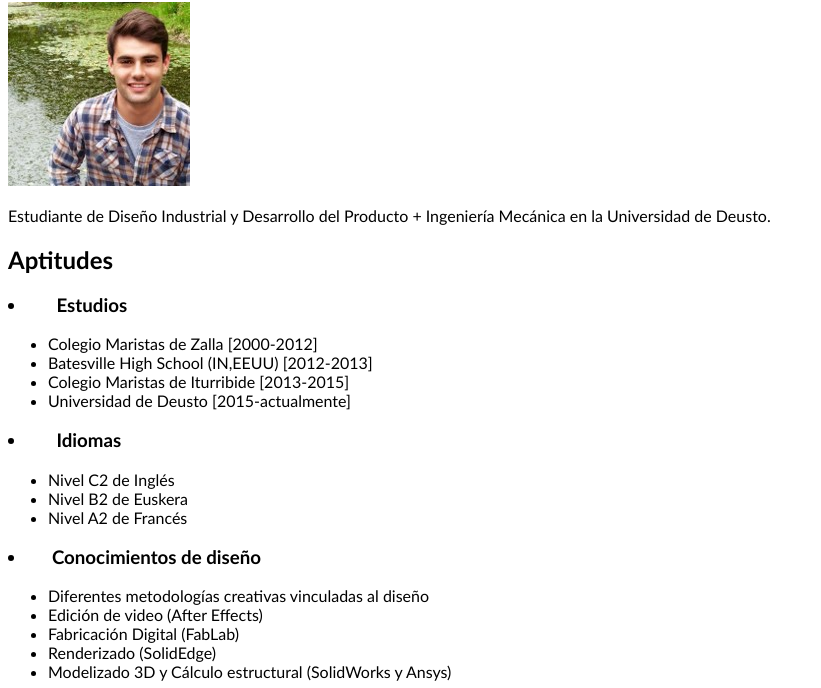
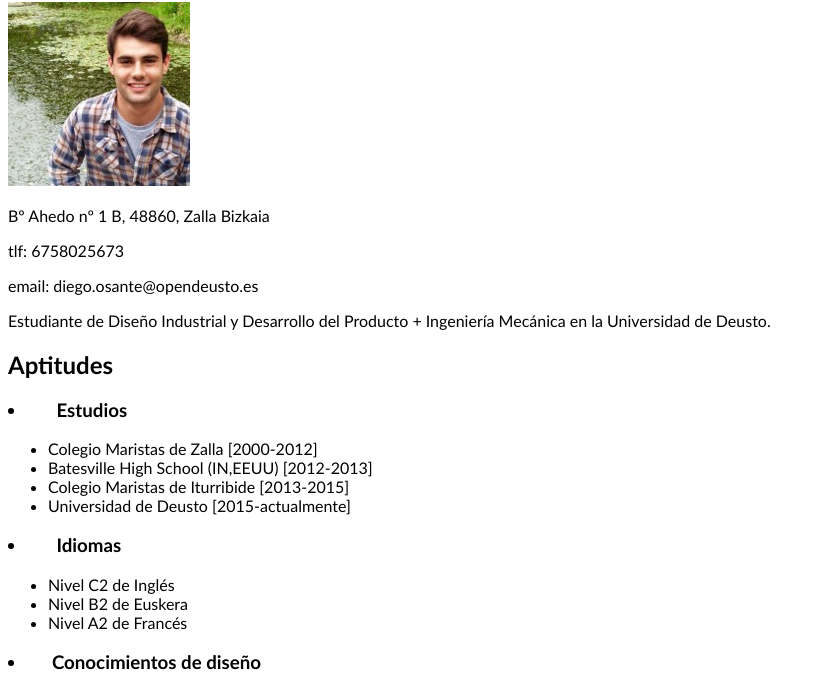
Before and after one commit to ead-codigo-2019/1-curriculum-html-diegoosante, a plain HTML site: page index.html in a window 1280 px wide. Shown: the part 78-766 px from the top of the page, without its empty margins (0-821 px from the left). Drawn offline with Linux system fonts and the light colour scheme.

Commit message:
datos personales

```diff
--- a/index.html
+++ b/index.html
@@ -8,6 +8,9 @@
 
 <font face="Calibri">
     <img src="foto dni.jpg" alt="foto dni">
+    <p>Bº Ahedo nº 1 B, 48860, Zalla Bizkaia</p>
+    <p>tlf: 6758025673</p>
+    <p>email: diego.osante@opendeusto.es</p>
         <p>Estudiante de Diseño Industrial y Desarrollo del Producto + Ingeniería Mecánica en la Universidad de Deusto.</p>
 
     <h2>Aptitudes</h2>
```
